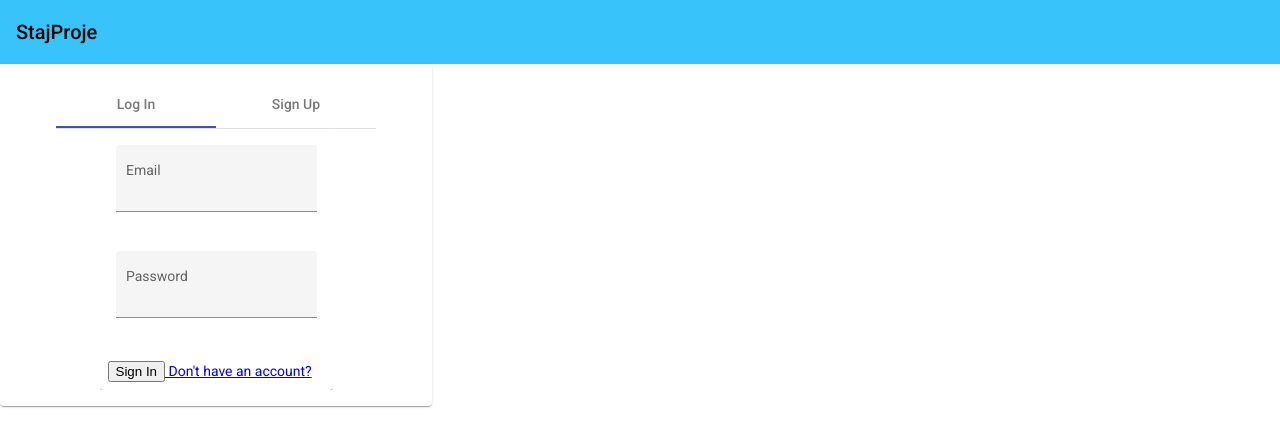
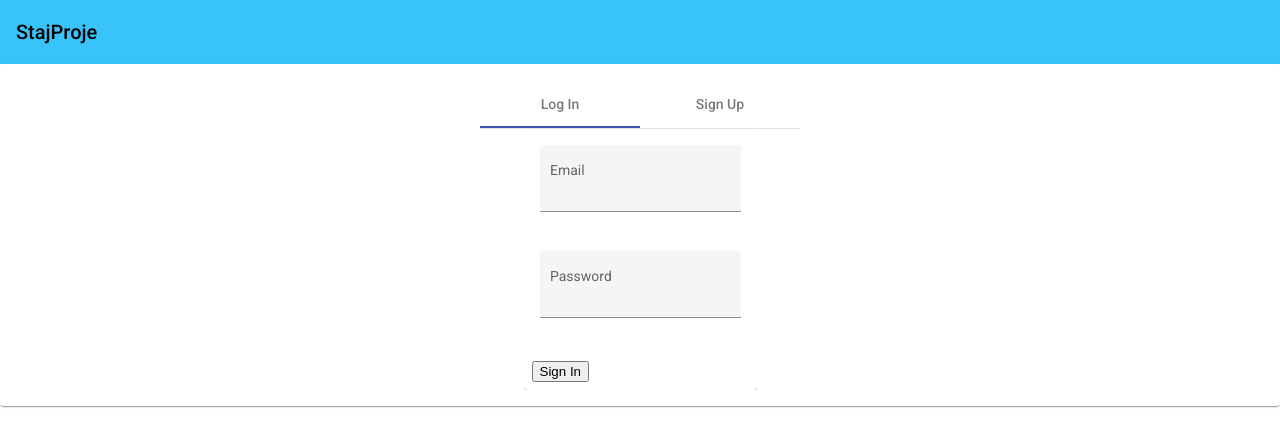
Before and after one commit to sednaProje/StajProje, an Angular app: page / in a window 1280 px wide. Shown: the top 446 px of the page. Built offline with nearby package versions, Linux system fonts and the light colour scheme.

Commit message:
Düzenlenmiş

```diff
--- a/src/app/Pages/login/login.component.css
+++ b/src/app/Pages/login/login.component.css
@@ -79,21 +79,19 @@
     outline: none;
   } */
   .example-card {
-    max-width: 400px;
+    max-width: 500px;
     align-items: center;
   }
 
-  .example-header-image {
-    background-image: url('https://material.angular.io/assets/img/examples/shiba1.jpg');
-    background-size: cover;
-  }
+  .mat-tab-group {
+    align-items: center;
 
-  mat-tab-group {
-    align-items: center;
+
   }
 
  .login {
 
   align-items: center;
-  max-width: 400px;
+  max-width: 6000px;
+
  }
--- a/src/app/Pages/login/login.component.html
+++ b/src/app/Pages/login/login.component.html
@@ -1,5 +1,5 @@
 <app-navbar> </app-navbar>
-
+<div>
   <mat-card class="login">
     <mat-tab-group><br />
       <mat-tab id=login label="Log In">
@@ -8,8 +8,8 @@
             <form class="login form">
               <mat-form-field class="example-full-width" appearance="fill">
                 <mat-label>Email</mat-label><br />
-              <input type="email" matInput placeholder="Type your email" /> </mat-form-field
-            ><br /><br />
+                <input type="email" matInput placeholder="Type your email" /> </mat-form-field>
+                <br /><br />
 
               <mat-form-field class="example-full-width" appearance="fill">
                 <mat-label>Password</mat-label><br />
@@ -18,7 +18,7 @@
             </form>
           </mat-card-content>
           <mat-card-actions>
-          <button mat-button>Sign In</button> <a routerLink='#sign-up'> Don't have an account?</a>
+            <button mat-button>Sign In</button>
           </mat-card-actions>
         </mat-card></mat-tab
       ><br />
@@ -36,8 +36,9 @@
             </mat-form-field>
           </form> </mat-card-content
       ><mat-card-actions>
-      <button mat-button>Save</button> <a routerLink='#login'> Already have an account?</a>
+        <button mat-button>Save</button>
       </mat-card-actions>
     </mat-tab>
     </mat-tab-group>
   </mat-card>
+</div>
--- /dev/null
+++ b/src/app/Pages/register/register.component.html
@@ -0,0 +1,3 @@
+<p>
+  register works!
+</p>
```
Also changed, not shown: src/app/Pages/register/register.component.ts (added, +15 -0 lines), src/app/Pages/register/register.component.css (added), 1 other file (tests, documents, lock files or other folders). Lines whose indentation alone changed are shown as unchanged.
